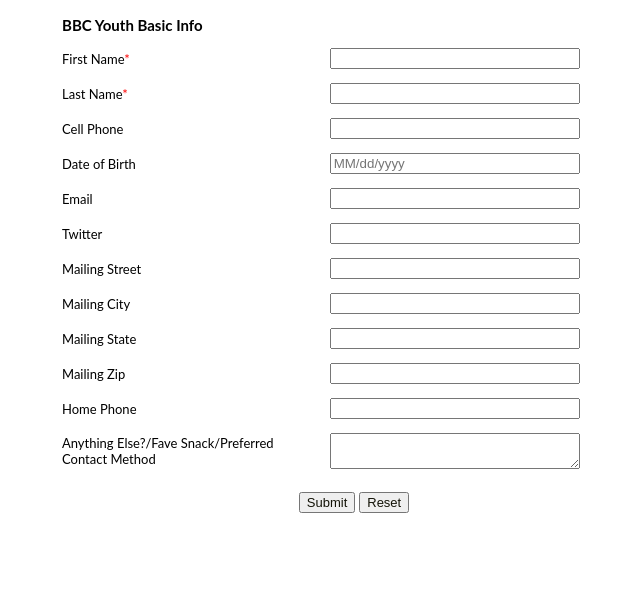
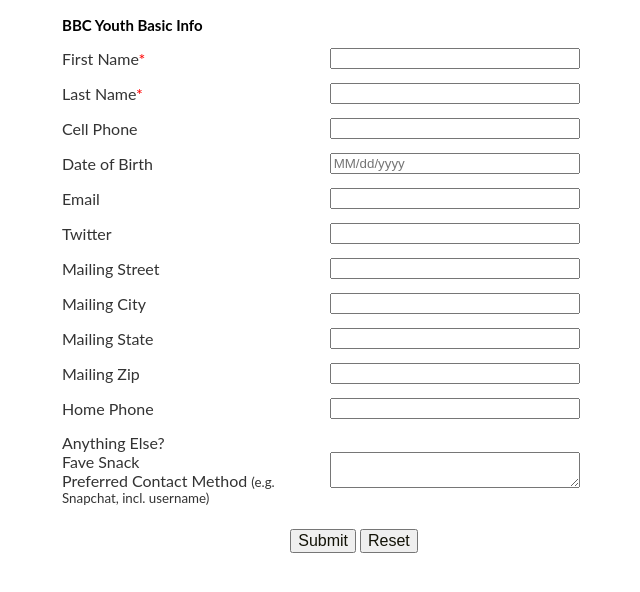
Before and after one commit to burlesonbiblechurch/bbcyouth, a Jekyll site: the page built from basic.html, in a window 1280 px wide. Shown: the top 592 px of the page, without its empty margins (286-926 px from the left). Built offline with Jekyll 4.4.1, drawn with Linux system fonts in a browser that asks for light colours.

Commit message:
Update basic.html

```diff
--- a/basic.html
+++ b/basic.html
@@ -24,37 +25,37 @@
 			border-width:0px;
 			}
 	</style>
-	<table style='width:600px;background-color:white;color:black'>
+	<table style='width:600px;background-color:white;color:#333'>
 
 	<tr><td colspan='2' style='text-align:left;color:black;font-family:Lato;font-size:15px;'><strong>BBC Youth Basic Info</strong></td></tr>
 
-	<tr><td  style='nowrap:nowrap;text-align:left;font-size:13px;font-family:Lato;width:200px;'>First Name<span style='color:red;'>*</span></td><td style='width:250px;' ><input type='text' style='width:250px;'  maxlength='40' name='First Name' /></td></tr>
+	<tr><td  style='nowrap:nowrap;text-align:left;font-size:16px;font-family:Lato;width:200px;'>First Name<span style='color:red;'>*</span></td><td style='width:250px;' ><input type='text' style='width:250px;'  maxlength='40' name='First Name' /></td></tr>
 
-	<tr><td  style='nowrap:nowrap;text-align:left;font-size:13px;font-family:Lato;width:200px;'>Last Name<span style='color:red;'>*</span></td><td style='width:250px;' ><input type='text' style='width:250px;'  maxlength='80' name='Last Name' /></td></tr>
+	<tr><td  style='nowrap:nowrap;text-align:left;font-size:16px;font-family:Lato;width:200px;'>Last Name<span style='color:red;'>*</span></td><td style='width:250px;' ><input type='text' style='width:250px;'  maxlength='80' name='Last Name' /></td></tr>
 
-	<tr><td  style='nowrap:nowrap;text-align:left;font-size:13px;font-family:Lato;width:200px;'>Cell Phone</td><td style='width:250px;' ><input type='text' style='width:250px;'  maxlength='30' name='Mobile' /></td></tr>
+	<tr><td  style='nowrap:nowrap;text-align:left;font-size:16px;font-family:Lato;width:200px;'>Cell Phone</td><td style='width:250px;' ><input type='text' style='width:250px;'  maxlength='30' name='Mobile' /></td></tr>
 
-	<tr><td  style='nowrap:nowrap;text-align:left;font-size:13px;font-family:Lato;width:200px;'>Date of Birth</td><td style='width:250px;' ><input type='text' style='width:250px;'  maxlength='20' name='Date of Birth' placeholder='MM/dd/yyyy' /></td></tr>
+	<tr><td  style='nowrap:nowrap;text-align:left;font-size:16px;font-family:Lato;width:200px;'>Date of Birth</td><td style='width:250px;' ><input type='text' style='width:250px;'  maxlength='20' name='Date of Birth' placeholder='MM/dd/yyyy' /></td></tr>
 
-	<tr><td  style='nowrap:nowrap;text-align:left;font-size:13px;font-family:Lato;width:200px;'>Email</td><td style='width:250px;' ><input type='text' style='width:250px;'  maxlength='100' name='Email' /></td></tr>
+	<tr><td  style='nowrap:nowrap;text-align:left;font-size:16px;font-family:Lato;width:200px;'>Email</td><td style='width:250px;' ><input type='text' style='width:250px;'  maxlength='100' name='Email' /></td></tr>
 
-	<tr><td  style='nowrap:nowrap;text-align:left;font-size:13px;font-family:Lato;width:200px;'>Twitter</td><td style='width:250px;' ><input type='text' style='width:250px;'  maxlength='50' name='Twitter' /></td></tr>
+	<tr><td  style='nowrap:nowrap;text-align:left;font-size:16px;font-family:Lato;width:200px;'>Twitter</td><td style='width:250px;' ><input type='text' style='width:250px;'  maxlength='50' name='Twitter' /></td></tr>
 
-	<tr><td  style='nowrap:nowrap;text-align:left;font-size:13px;font-family:Lato;width:200px;'>Mailing Street</td><td style='width:250px;' ><input type='text' style='width:250px;'  maxlength='250' name='Mailing Street' /></td></tr>
+	<tr><td  style='nowrap:nowrap;text-align:left;font-size:16px;font-family:Lato;width:200px;'>Mailing Street</td><td style='width:250px;' ><input type='text' style='width:250px;'  maxlength='250' name='Mailing Street' /></td></tr>
 
-	<tr><td  style='nowrap:nowrap;text-align:left;font-size:13px;font-family:Lato;width:200px;'>Mailing City</td><td style='width:250px;' ><input type='text' style='width:250px;'  maxlength='30' name='Mailing City' /></td></tr>
+	<tr><td  style='nowrap:nowrap;text-align:left;font-size:16px;font-family:Lato;width:200px;'>Mailing City</td><td style='width:250px;' ><input type='text' style='width:250px;'  maxlength='30' name='Mailing City' /></td></tr>
 
-	<tr><td  style='nowrap:nowrap;text-align:left;font-size:13px;font-family:Lato;width:200px;'>Mailing State</td><td style='width:250px;' ><input type='text' style='width:250px;'  maxlength='30' name='Mailing State' /></td></tr>
+	<tr><td  style='nowrap:nowrap;text-align:left;font-size:16px;font-family:Lato;width:200px;'>Mailing State</td><td style='width:250px;' ><input type='text' style='width:250px;'  maxlength='30' name='Mailing State' /></td></tr>
 
-	<tr><td  style='nowrap:nowrap;text-align:left;font-size:13px;font-family:Lato;width:200px;'>Mailing Zip</td><td style='width:250px;' ><input type='text' style='width:250px;'  maxlength='30' name='Mailing Zip' /></td></tr>
+	<tr><td  style='nowrap:nowrap;text-align:left;font-size:16px;font-family:Lato;width:200px;'>Mailing Zip</td><td style='width:250px;' ><input type='text' style='width:250px;'  maxlength='30' name='Mailing Zip' /></td></tr>
 
-	<tr><td  style='nowrap:nowrap;text-align:left;font-size:13px;font-family:Lato;width:200px;'>Home Phone</td><td style='width:250px;' ><input type='text' style='width:250px;'  maxlength='30' name='Home Phone' /></td></tr>
+	<tr><td  style='nowrap:nowrap;text-align:left;font-size:16px;font-family:Lato;width:200px;'>Home Phone</td><td style='width:250px;' ><input type='text' style='width:250px;'  maxlength='30' name='Home Phone' /></td></tr>
 
-	<tr><td  style='nowrap:nowrap;text-align:left;font-size:13px;font-family:Lato;width:200px;'>Anything Else&#x3f;&#x2f;Fave Snack&#x2f;Preferred Contact Method </td><td> <textarea name='Description' maxlength='1000' style='width:250;'>&nbsp;</textarea></td></tr>
+	<tr><td  style='nowrap:nowrap;text-align:left;font-size:16px;font-family:Lato;width:200px;'>Anything Else?<br>Fave Snack<br>Preferred Contact Method <small>(e.g. Snapchat, incl. username)</small></small> </td><td> <textarea name='Description' maxlength='1000' style='width:250;'>&nbsp;</textarea></td></tr>
 
 	<tr><td colspan='2' style='text-align:center; padding-top:15px;'>
-		<input style='font-size:13px;color:#131307' type='submit' value='Submit' />
-		<input type='reset' style='font-size:13px;color:#131307' value='Reset' />
+		<input style='font-size:16px;color:#131307' type='submit' value='Submit' />
+		<input type='reset' style='font-size:16px;color:#131307' value='Reset' />
 	    </td>
 	</tr>
    </table>
```
Also changed, not shown: other parts of basic.html (+1 -0 lines).
